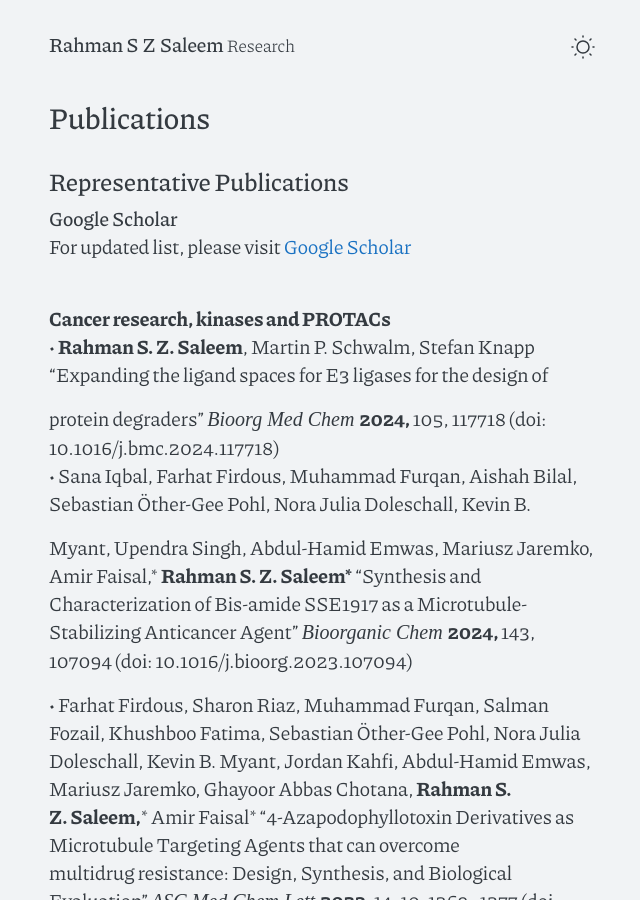
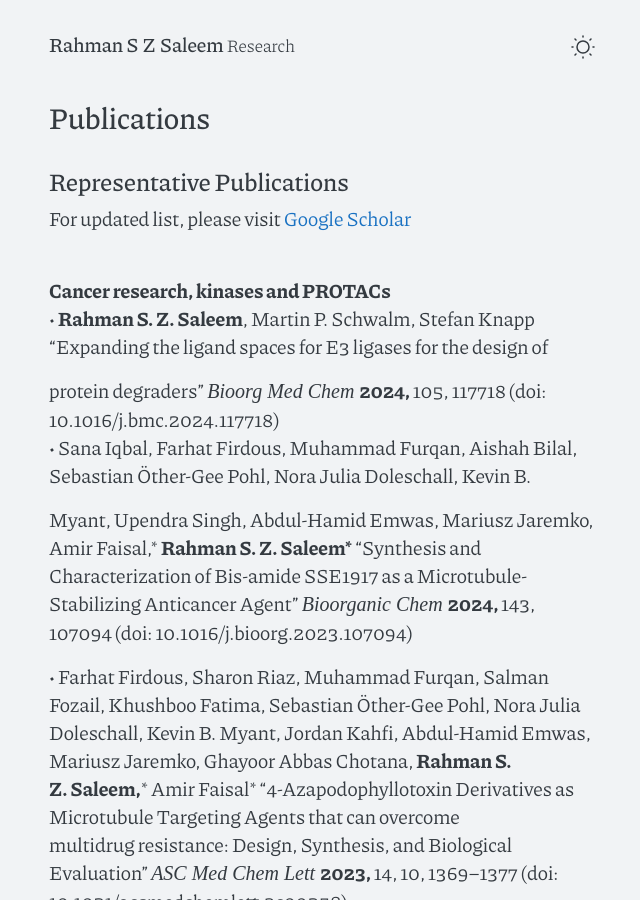
Before and after one commit to rahmanszsaleem/rahmanszsaleem.github.io, a Jekyll site: the page publication.html, which Jekyll copies as it is, in a window 1280 px wide and 900 px high. Shown: the whole window, without its empty margins (318-958 px from the left). Built offline with Jekyll 4.4.1, drawn with Linux system fonts in a browser that asks for light colours; some web fonts are replaced.

Commit message:
Update publication.html

```diff
--- a/publication.html
+++ b/publication.html
@@ -67,9 +67,6 @@
 <div class="Representative Publications">
   <h2>Representative Publications</h2>
 </div>
-
-
-<a class="site-title" href="https://scholar.google.com.pk/citations?hl=en&user=dGv6WBMAAAAJ&view_op=list_works&sortby=pubdate">Google Scholar</a>
 
 
 <div style="page-break-before:always; page-break-after:always"><div>
```
